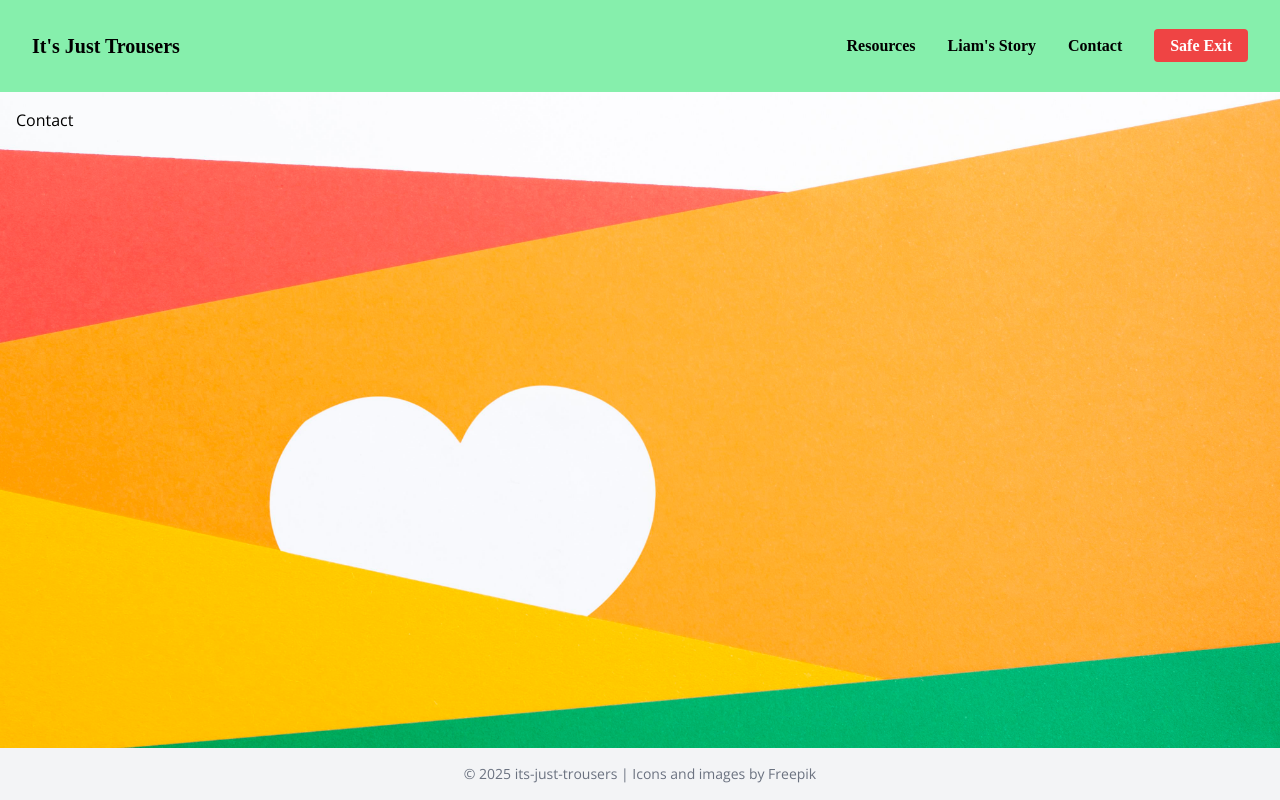
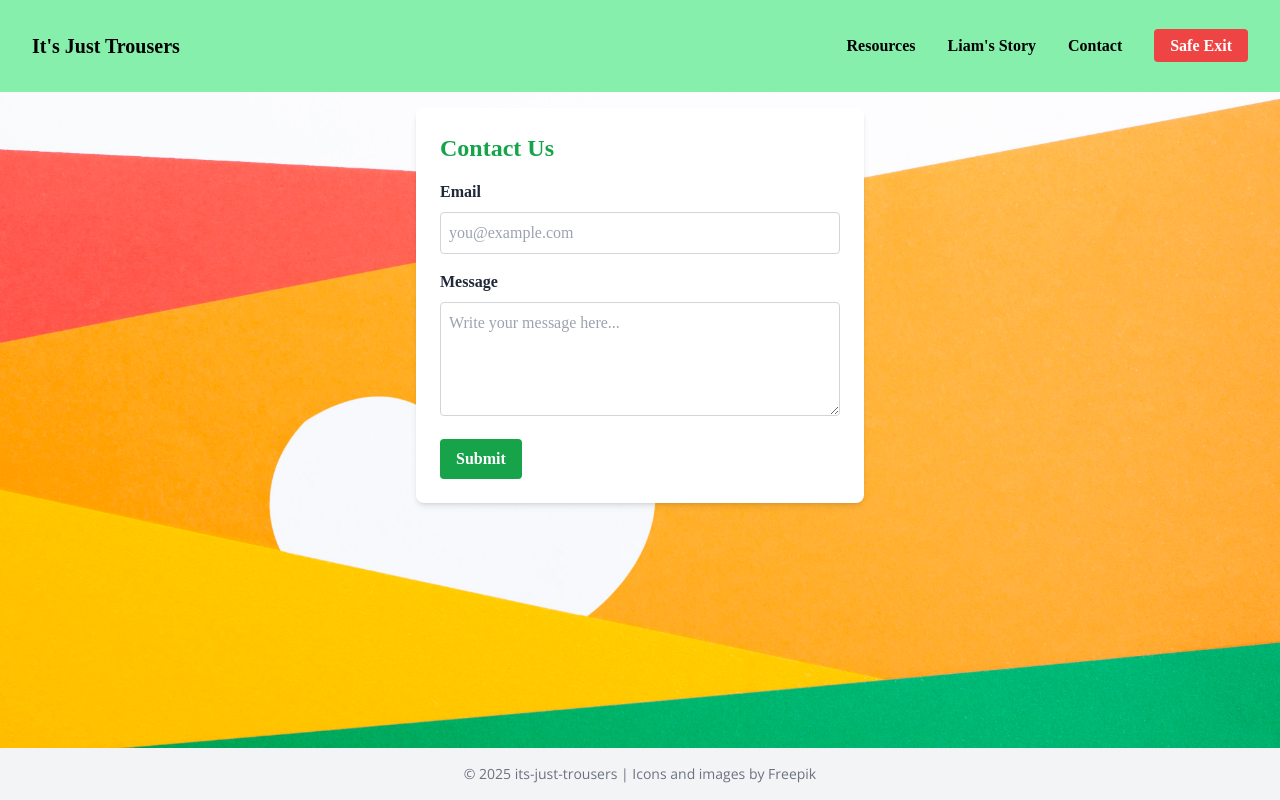
Before and after one commit to kasiawalsh/its-just-trousers, a React (Vite) app: page /contact in a window 1280 px wide. Built offline with nearby package versions, Linux system fonts and the light colour scheme; a web font is replaced by a local one.

Commit message:
Started a contact form

```diff
--- a/src/pages/Contact.tsx
+++ b/src/pages/Contact.tsx
@@ -1,7 +1,54 @@
 const Contact = () => {
-  return (
-    <div>Contact</div>
-  )
-}
+    return (
+      <form
+        action="https://formspree.io/f/yourformid"  // replace with your Formspree endpoint
+        method="POST"
+        className="max-w-md mx-auto p-6 bg-white rounded-lg shadow-md font-edusa text-gray-800"
+      >
+        <h2 className="text-2xl font-bold mb-4 text-green-600">Contact Us</h2>
 
-export default Contact;
+        <label htmlFor="email" className="block mb-2 font-semibold">
+          Email
+        </label>
+        <input
+          id="email"
+          type="email"
+          name="email"
+          required
+          className="w-full p-2 mb-4 border border-gray-300 rounded focus:outline-none focus:ring-2 focus:ring-green-500"
+          placeholder="you@example.com"
+        />
+
+        <label htmlFor="message" className="block mb-2 font-semibold">
+          Message
+        </label>
+        <textarea
+          id="message"
+          name="message"
+          required
+          rows={4}
+          className="w-full p-2 mb-4 border border-gray-300 rounded focus:outline-none focus:ring-2 focus:ring-green-500"
+          placeholder="Write your message here..."
+        />
+
+        <button
+          type="submit"
+          className="bg-green-600 text-white font-bold py-2 px-4 rounded hover:bg-green-700 transition-colors"
+        >
+          Submit
+        </button>
+      </form>
+    );
+  };
+
+  export default Contact;
+
+
+//   Steps:
+// Go to Formspree and create a free account.
+
+// Create a new form and get your form endpoint URL.
+
+// Replace "https://formspree.io/f/yourformid" in the form's action attribute with your form's URL.
+
+// When users submit, Formspree sends the form data to your email.
--- a/src/pages/Home.tsx
+++ b/src/pages/Home.tsx
@@ -23,11 +23,12 @@ const Home = () => {
       </div>
 
       <div className="flex flex-row items-center justify-center bg-white p-6 rounded-lg shadow-md max-w-xl w-full border-2 border-gray-300">
-        <p className="font-sans text-lg text-gray-700 text-center">
-          Liam's aim it to share his story, spread awareness, and providde
+        <div className="font-sans text-lg text-gray-700 text-center">
+          <p>Liam's aim it to share his story, spread awareness, and provide
           helpful links to transgender and LGBTQ+ students facing bullying,
-          discrimination, or a lack of support in school.
-        </p>
+          discrimination, or a lack of support in school.</p>
+          <p className="pt-2">He is also seeking anyone able to represent his case or provide free legal advice. </p>
+        </div>
       </div>
       <div className="flex flex-row items-center justify-center bg-white p-6 rounded-lg shadow-md max-w-xl w-full border-2 border-gray-300">
         <div className="pl-10">
--- a/src/pages/LiamsStory.tsx
+++ b/src/pages/LiamsStory.tsx
@@ -15,14 +15,16 @@ const LiamsStory = () => {
       </div>
     <div className="bg-white p-6 rounded-lg shadow-md max-w-xl w-full border-2 border-gray-300">
       <div className="font-sans text-lg text-gray-700 text-left">
-        <p>Liam is a 13-year-old transgender boy who bravely came out
-        and began living as himself at school. <span className="font-edusa font-bold">He just wanted to wear trousers as part of his school uniform.</span></p>
-         <p className="pt-2">Despite his strength and clarity
+        <p className="font-edusa font-bold">It started with a request made over a year ago to wear trousers as part his school uniform.</p>
+        <p className="pt-2">Liam is a 13-year-old transgender boy who bravely came out
+        and began living as himself at school. Despite his strength and clarity
         about his identity, the response he received from his school was far
-        from supportive. Despite formal complaints, meetings with
+        from supportive.</p>
+        <p className="pt-2">A coucellor provided by the school asked Liam "Do you blame IVF for who you are right now?", and said to him "You still look like a girl."</p>
+        <p className="pt-2">Despite formal complaints, meetings with
         senior leadership, and the involvement of a social worker, the school
         continued to deny his identity. The school
-        refused to make reasonable adjustments, disregarded safeguarding
+        is refusing to make reasonable adjustments, disregarded safeguarding
         concerns, and failed to uphold its duties under the Equality Act 2010.</p>
         <p className="pt-2">When Liam wore trousers in line with his gender
         identity, he was sent home and told to return in a skirt.
@@ -32,11 +34,11 @@ const LiamsStory = () => {
         <p className="pt-2">Supported by professionals, Liam has made the painful decision not to
         return to school while being forced to wear clothing that invalidates
         who he is.  </p>
-        <p className="pt-2 font-edusa font-bold">Liam's story is not just about trousers. It's about dignity,
+        <p className="pt-4 font-edusa font-bold">Liam's story is not just about trousers. It's about dignity,
         safety, and the right of every young person to be respected. No child
         should be punished for being themselves.</p>
 
-        <p className="pt-2"><span className="font-edusa font-bold text-green-600">"I just want to go to school
+        <p className="pt-4 max-w-sm text-center mx-auto"><span className="font-edusa font-bold text-green-600">"I just want to go to school
         and be seen as who I really am."</span></p>
       </div>
     </div>
--- a/src/pages/Resources.tsx
+++ b/src/pages/Resources.tsx
@@ -16,12 +16,28 @@ const Resources = () => {
       </div>
       <div className="bg-white p-6 rounded-lg shadow-md max-w-xl w-full border-2 border-gray-300">
         <p className="font-sans text-lg text-gray-700 text-center">
+          Speak to school about uniform
+          GP
+          CAHMS
+          caouncl safegiarding
+          Mash
+          ask for social worker
+          LADO
+          Ofstead
+          Formal complaint
+          Gendered Intelligence
+          Trans actual UK
+          Equality advisory resource center
+          EASS
+          Young Minds
+          Mermaids
+          Stonewall
+          Just like us
+          Galop
+          The Proud Trust
+          MP
+          link to video
 
-
-          popularised in the 1960s with the release of Letraset sheets
-          containing Lorem Ipsum passages, and more recently with desktop
-          publishing software like Aldus PageMaker including versions of Lorem
-          Ipsum.
         </p>
       </div>
     </div>
--- a/src/pages/Submit.tsx
+++ /dev/null
@@ -1,8 +0,0 @@
-const Submit = () => {
-  return (
-    <div>Submit</div>
-  )
-}
-
-export default Submit
-;
```
